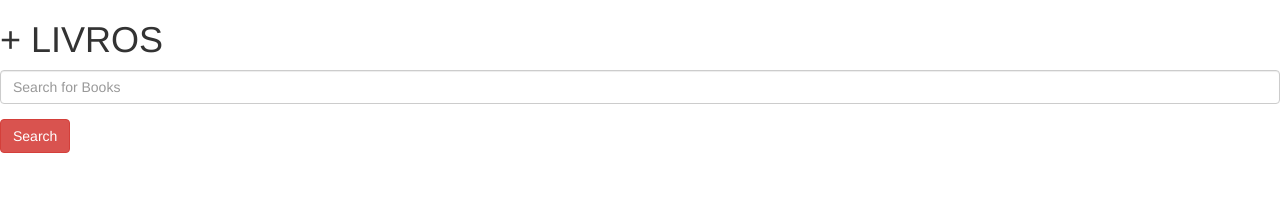
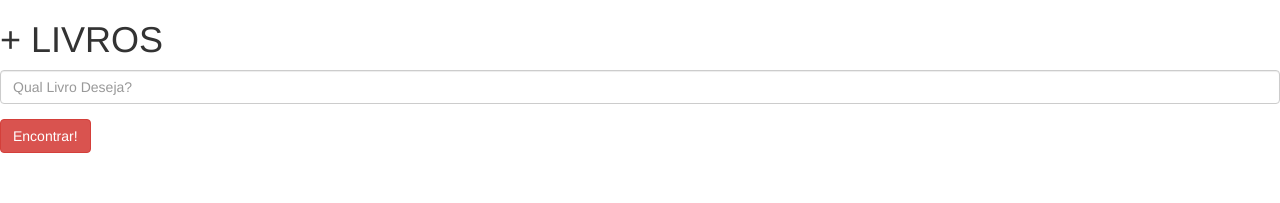
Before and after one commit to etmaduckso/pri, a React (Create React App) app: page / in a window 1280 px wide. Shown: the top 203 px of the page. Built offline with nearby package versions, Linux system fonts and the light colour scheme.

Commit message:
book.6 erro no onSubmit

```diff
--- a/src/App.js
+++ b/src/App.js
@@ -3,48 +3,53 @@ import { useState } from "react";
 import "./styles.css";
 
 export default function App() {
+  const [book, setBook] = useState("");
+  const [result, setResult] = useState([]);
+  const [apiKey, setApiKey] = useState(
+    "AIzaSyBd9H4JeRLdn_QE28OduTsOfCNJdJ19IM0");
 
 
-  const [book,setBook] = useState("");
-  const [result,setResult] = useState([]);
-  const [apiKey,setApiKey] = useState("AIzaSyBd9H4JeRLdn_QE28OduTsOfCNJdJ19IM0");
-
-
-  function handleChange(event){
-
+    function handleChange(event) {
     const book = event.target.value;
     setBook(book);
   }
 
-  function handleSubmit(event){
-
+  function handleSubmit(event) {
     event.preventDefault();
-      Axios.get("https://www.googleapis.com/books/v1/volumes?q="+book+"&key="+apiKey+"&maxResults=30").then(data => {
+    Axios.get(
+      "https://www.googleapis.com/books/v1/volumes?q=" +
+        book +
+        "&key=" +
+        apiKey +
+        "&maxResults=30"
+    ).then((data) => {
       console.log(data.data.items);
       setResult(data.data.items);
-      })
+    });
   }
 
   return (
     <div className={handleSubmit}>
-
       <h1>+ LIVROS</h1>
 
       <form onSubmit="handleSubmit">
         <div className="form-group">
-
-                <input type="text" onChange={handleChange} className="form-control mt-10" placeholder="Search for Books" autoComplete="off"/>
-
+          <input
+            type="text"
+            onChange={handleChange}
+            className="form-control mt-10"
+            placeholder="Qual Livro Deseja?"
+            autoComplete="off"
+          />
         </div>
-              <button type="submit" className="btn btn-danger">Search</button>
-
+        <button type="submit" className="btn btn-danger">
+          Encontrar!
+        </button>
       </form>
 
-
-
-
-
-
+      {result.map(book =>(
+<image src={book.volumesInfo.imageLinks.thumbnail} alt={book.title}/>
+      ))}
     </div>
   );
 }
```
Lines whose indentation alone changed are shown as unchanged.
